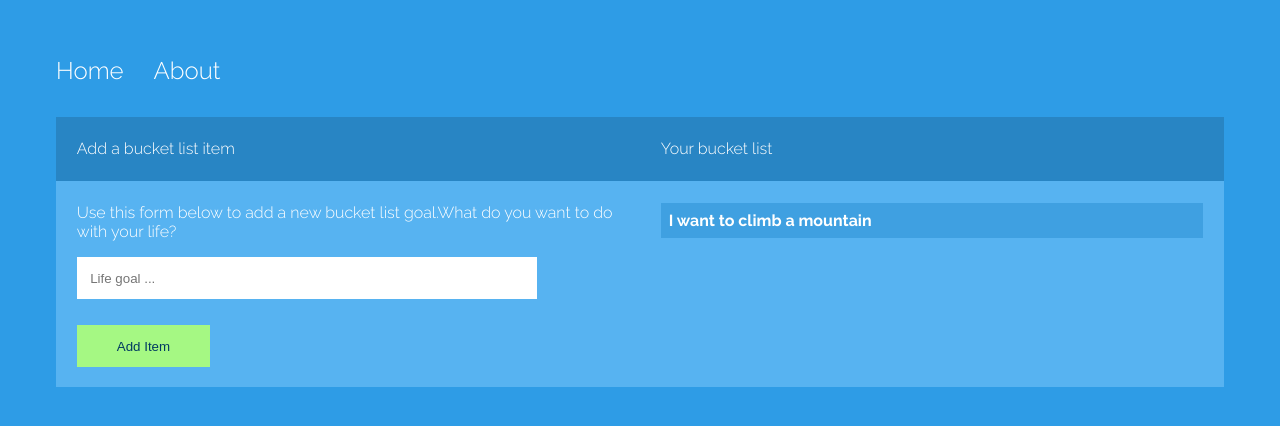
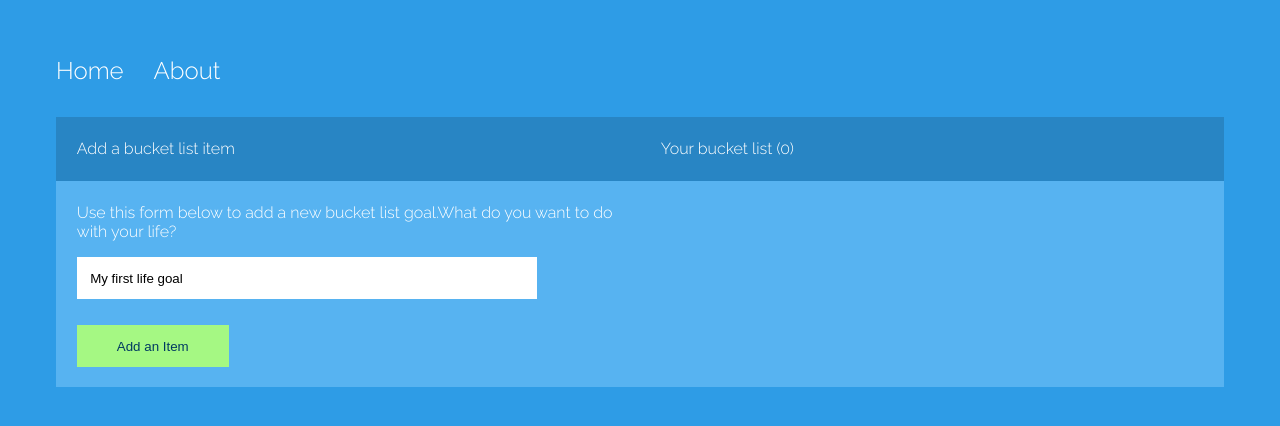
Before and after one commit to AlexisJRA/ng5, an Angular app: page / in a window 1280 px wide. Shown: the top 426 px of the page. Built offline with nearby package versions, Linux system fonts and the light colour scheme.

Commit message:
implements code #3

```diff
--- a/src/app/home/home.component.html
+++ b/src/app/home/home.component.html
@@ -3,20 +3,20 @@
         <p>Add a bucket list item</p>
     </div>
     <div class="col">
-        <p>Your bucket list</p>
+        <p>Your bucket list ({{ itemCount }})</p>
     </div>
 </div>
 <div class="container color-light">
     <div class="col">
         <p class="sm">Use this form below to add a new bucket list goal.What do you want to do with your life?</p>
         <form>
-            <input type="text" class="txt" name="item" placeholder="Life goal ...">
-            <input type="submit" class="btn" value="Add Item">
+            <input type="text" class="txt" name="item" placeholder="Life goal ..." [(ngModel)] = "goalText">
+            <input type="submit" class="btn" [value]="btnText" (click)="addItem()">
         </form>
     </div>
     <div class="col">
-        <p class="life-container">
-            I want to climb a mountain
+        <p class="life-container" *ngFor="let goal of goals">
+            {{ goal }}
         </p>
     </div>
 </div>
--- a/src/app/home/home.component.ts
+++ b/src/app/home/home.component.ts
@@ -7,9 +7,20 @@
 })
 export class HomeComponent implements OnInit {
 
+  itemCount: number = 0;
+  btnText: string = `Add an Item`;
+  goalText: string = `My first life goal`;
+  goals: string[] = [];
   constructor() { }
 
   ngOnInit(): void {
+    this.itemCount = this.goals.length;
+  }
+
+  addItem(){
+    this.goals.push(this.goalText);
+    this.goalText = ``;
+    this.itemCount = this.goals.length;
   }
 
 }
```
Also changed, not shown: src/app/app.module.ts (+6 -2 lines).
